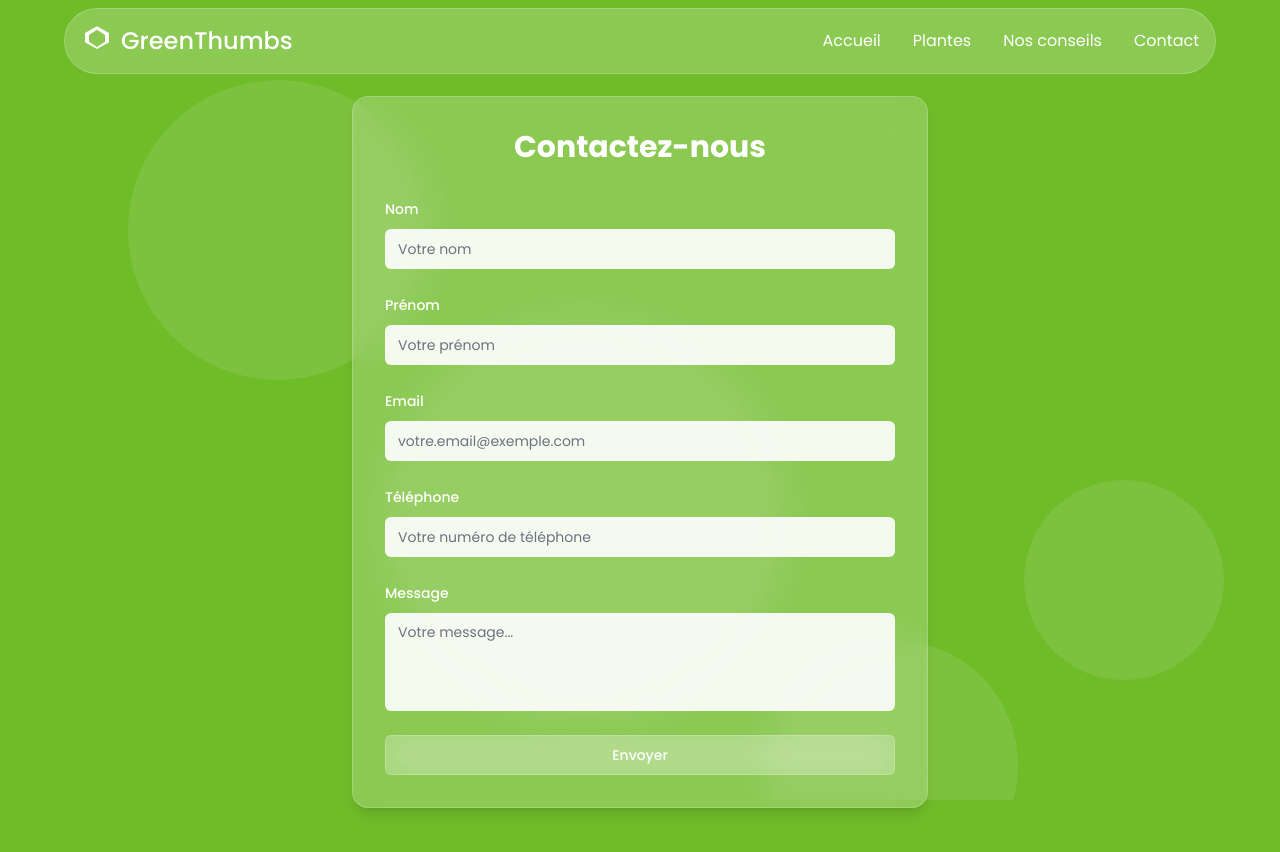
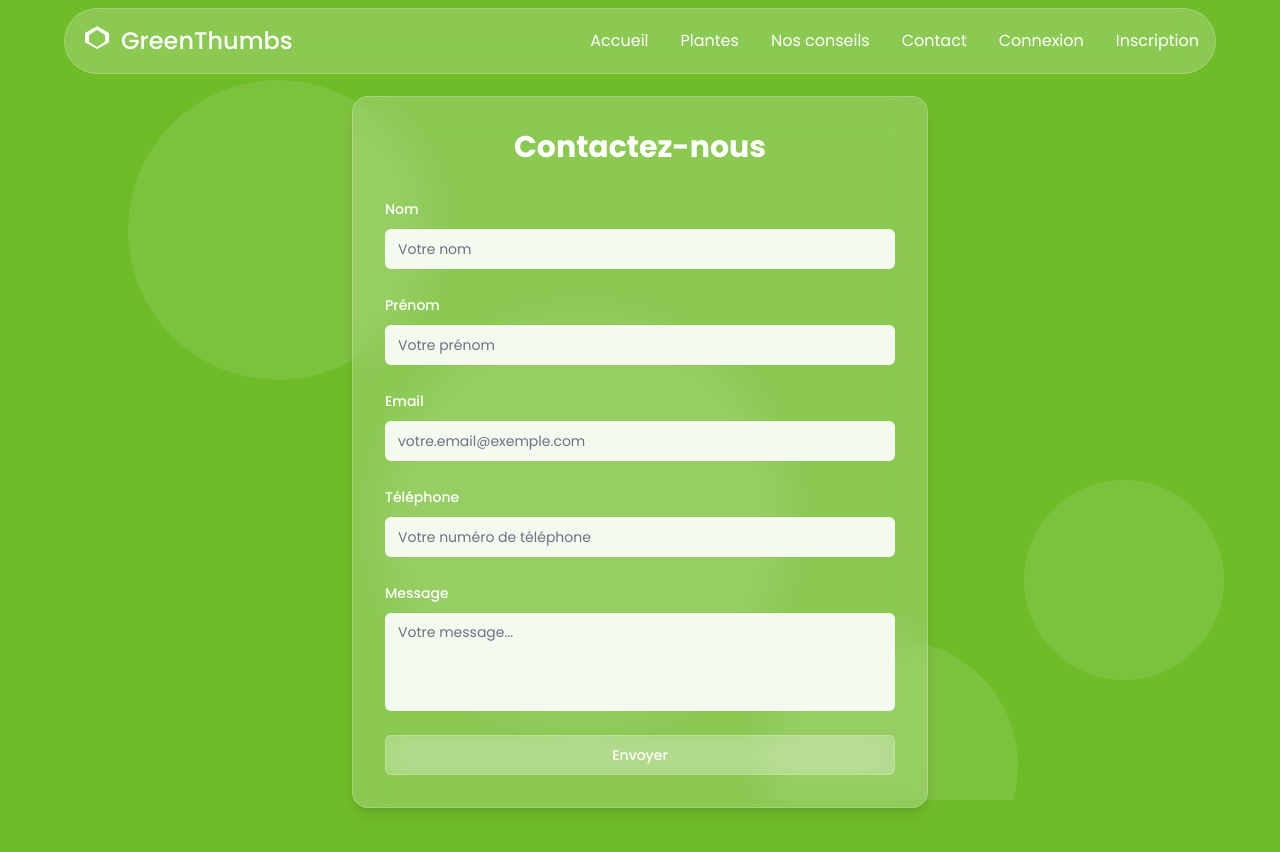
Before and after one commit to GreenThumbs-Official/website, a React (Vite) app in the folder Front/: page /contact in a window 1280 px wide. Shown: the top 852 px of the page. Built offline with nearby package versions, Linux system fonts and the light colour scheme.

Commit message:
feat(front): added login & register when logged in

```diff
--- a/Front/src/components/Nav/Header.jsx
+++ b/Front/src/components/Nav/Header.jsx
@@ -47,6 +47,12 @@ export default function Header() {
           {isAdmin && (
             <a href="/dash/admin" className="hover:text-gray-200 transition-colors">Dashboard Admin</a>
           )}
+          {!user && (
+            <>
+              <a href="/auth/login" className="hover:text-gray-200 transition-colors">Connexion</a>
+              <a href="/auth/register" className="hover:text-gray-200 transition-colors">Inscription</a>
+            </>
+          )}
         </div>
       </nav>
     </header>
```
